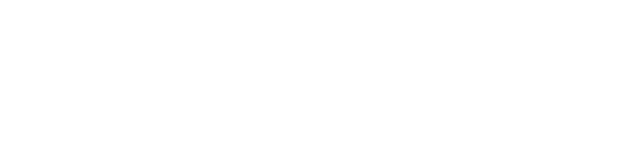
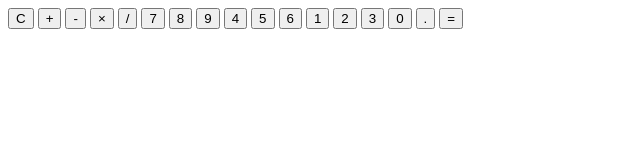
Before and after one commit to Nicci12/javascript-assignment-two, a plain HTML site: page index.html in a window 1280 px wide. Shown: the whole page, without its empty margins (0-640 px from the left). Drawn offline with Linux system fonts and the light colour scheme.

Commit message:
creating simple html calculator

```diff
--- a/index.html
+++ b/index.html
@@ -1,4 +1,5 @@
 <html lang="en">
+
 <head>
     <meta charset="UTF-8">
     <meta http-equiv="X-UA-Compatible" content="IE=edge">
@@ -6,7 +7,29 @@
     <title>JavaScript Assignment two</title>
     <link rel="stylesheet" href="./style.css">
 </head>
+
 <body>
+    <div class="calculator">
+        <div class="display"></div>
+        <button class="clear">C</button>
+        <button class="operator" value="+">+</button>
+        <button class="operator" value="-">-</button>
+        <button class="operator" value="*">&times;</button>
+        <button class="operator" value="/">/</button>
+        <button class="number" value="7">7</button>
+        <button class="number" value="8">8</button>
+        <button class="number" value="9">9</button>
+        <button class="number" value="4">4</button>
+        <button class="number" value="5">5</button>
+        <button class="number" value="6">6</button>
+        <button class="number" value="1">1</button>
+        <button class="number" value="2">2</button>
+        <button class="number" value="3">3</button>
+        <button class="number" value="0">0</button>
+        <button class="number" value=".">.</button>
+        <button class="equal">=</button>
+    </div>
     <script src="./javascript.js"></script>
 </body>
+
 </html>
```
